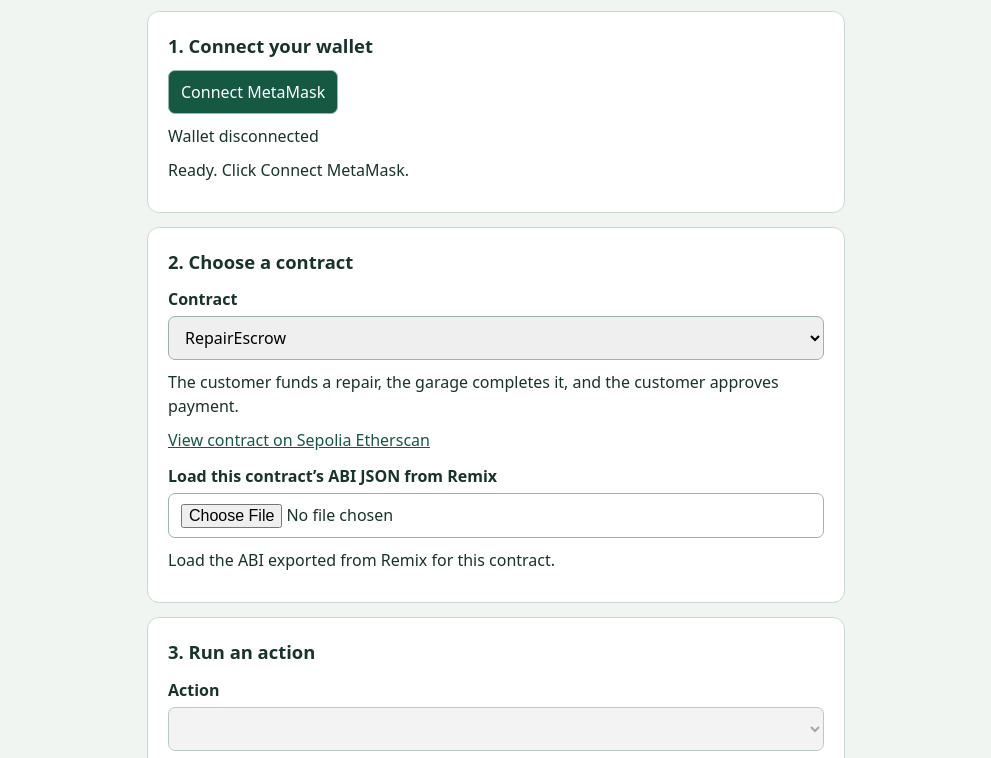
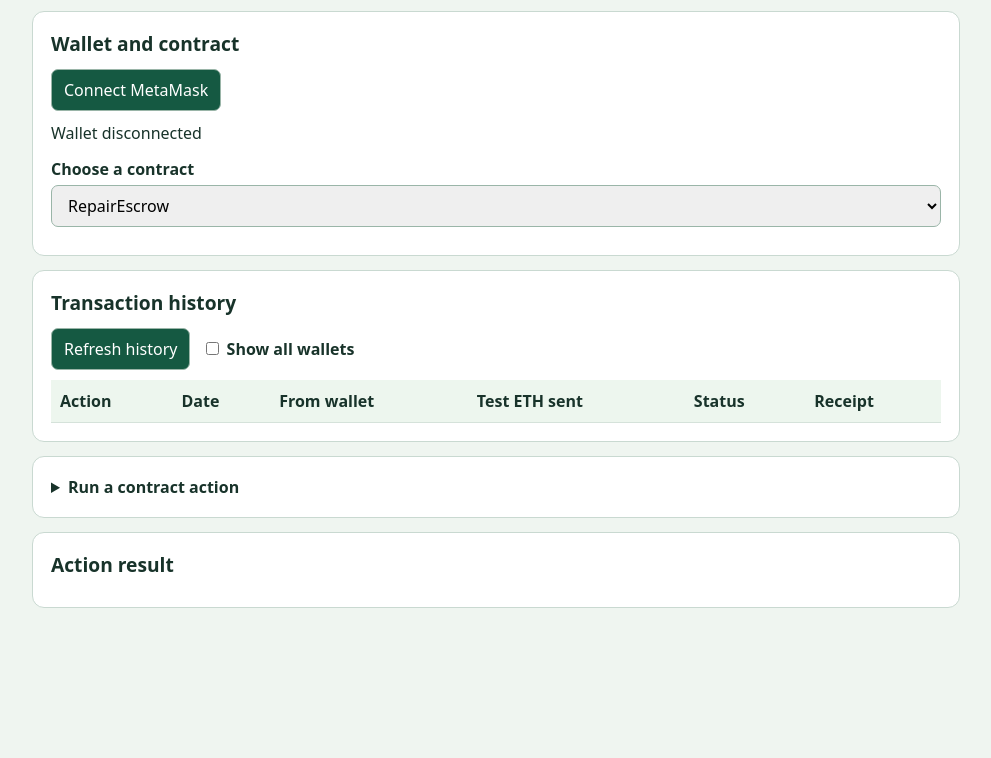
Before and after one commit to dhruvwaghela710-cell/pockit-fintech-prototype, a plain HTML site: page index.html in a window 1280 px wide. Shown: the part 109-867 px from the top of the page, without its empty margins (144-1135 px from the left). After the commit the page ends 800 px from the top, so only its background shows below. Drawn offline with nearby package versions, Linux system fonts and the light colour scheme.

Commit message:
Update index.html

```diff
--- a/index.html
+++ b/index.html
@@ -3,87 +3,183 @@
 <head>
   <meta charset="utf-8">
   <meta name="viewport" content="width=device-width, initial-scale=1">
-  <title>Pockit | Blockchain Demo</title>
+  <title>Pockit | Sepolia Dashboard</title>
+
   <style>
     * { box-sizing: border-box; }
+
     body {
       margin: 0;
+      background: #eff5f0;
+      color: #18332a;
       font: 16px/1.5 system-ui, sans-serif;
-      color: #18332a;
-      background: #f1f5f2;
     }
-    main { max-width: 730px; margin: auto; padding: 24px 16px; }
-    section {
+
+    main {
+      max-width: 960px;
+      margin: auto;
+      padding: 24px 16px;
+    }
+
+    h1, h2, p { margin: 0 0 10px; }
+    h2 { font-size: 1.2rem; }
+    p, pre { overflow-wrap: anywhere; }
+
+    section, details {
       margin: 14px 0;
-      padding: 20px;
+      padding: 18px;
       background: white;
       border: 1px solid #c9d9d1;
       border-radius: 12px;
     }
-    h1, h2, p { margin: 0 0 10px; }
-    h2 { font-size: 1.15rem; }
-    label { display: block; margin-top: 12px; font-weight: 600; }
-    input, select, button {
-      font: inherit;
-      padding: 9px 12px;
+
+    label {
+      display: block;
+      margin: 12px 0 4px;
+      font-weight: 600;
+    }
+
+    input, select, button { font: inherit; }
+
+    input:not([type="checkbox"]), select, button {
+      padding: 8px 12px;
       border: 1px solid #9ab5a8;
       border-radius: 7px;
     }
-    input, select { display: block; width: 100%; margin: 5px 0 10px; }
-    button { color: white; background: #155942; cursor: pointer; }
-    button:disabled { opacity: .55; cursor: default; }
+
+    input:not([type="checkbox"]), select {
+      display: block;
+      width: 100%;
+      margin: 4px 0 10px;
+    }
+
+    button {
+      background: #155942;
+      color: white;
+      cursor: pointer;
+    }
+
+    button:disabled {
+      opacity: .55;
+      cursor: default;
+    }
+
     a { color: #155942; }
-    #wallet, #status { margin-top: 10px; overflow-wrap: anywhere; }
-    pre { white-space: pre-wrap; overflow-wrap: anywhere; }
+    summary { cursor: pointer; font-weight: 650; }
+    pre { white-space: pre-wrap; }
     pre:empty { display: none; }
+
+    .tools {
+      display: flex;
+      align-items: center;
+      flex-wrap: wrap;
+      gap: 12px;
+      margin-bottom: 10px;
+    }
+
+    .tools label { margin: 0; }
+    .table-scroll { overflow-x: auto; }
+
+    table {
+      width: 100%;
+      min-width: 690px;
+      border-collapse: collapse;
+    }
+
+    th, td {
+      padding: 9px;
+      border-bottom: 1px solid #d5e2da;
+      text-align: left;
+      vertical-align: top;
+    }
+
+    th { background: #edf6ee; }
+    #wallet, #history-more { margin-top: 10px; }
+    #load-error { color: #9d231e; }
   </style>
 
-  <script defer src="https://cdn.jsdelivr.net/npm/ethers@6.13.5/dist/ethers.umd.min.js"></script>
+  <script
+    defer
+    src="https://cdn.jsdelivr.net/npm/ethers@6.13.5/dist/ethers.umd.min.js"
+  ></script>
   <script
     defer
     src="./app.js"
-    onerror="document.getElementById('status').textContent = 'Could not load app.js. Check the filename and folder.'"
+    onerror="document.getElementById('load-error').textContent = 'Could not load app.js. Check the filename and folder.'"
   ></script>
 </head>
+
 <body>
   <main>
     <h1>Pockit Blockchain Demo</h1>
-    <p>Florist and garage smart contracts on Sepolia.</p>
+    <p>Florist and garage contracts on Sepolia.</p>
+    <p id="load-error" role="alert"></p>
 
     <section>
-      <h2>1. Connect your wallet</h2>
+      <h2>Wallet and contract</h2>
       <button id="connect" type="button">Connect MetaMask</button>
       <p id="wallet" aria-live="polite">Wallet disconnected</p>
-      <p id="status" role="status">Loading the app…</p>
+      <p id="status" role="status"></p>
+
+      <label for="contract">Choose a contract</label>
+      <select id="contract"></select>
+      <p id="description"></p>
     </section>
 
     <section>
-      <h2>2. Choose a contract</h2>
-      <label for="contract">Contract</label>
-      <select id="contract"></select>
-      <p id="description"></p>
-      <a id="address" target="_blank" rel="noopener noreferrer">View contract on Sepolia Etherscan</a>
+      <h2>Transaction history</h2>
+      <div class="tools">
+        <button id="history-refresh" type="button">Refresh history</button>
+        <label>
+          <input id="history-all" type="checkbox">
+          Show all wallets
+        </label>
+      </div>
+
+      <p id="history-status" role="status"></p>
+
+      <div class="table-scroll">
+        <table aria-label="Sepolia contract transactions">
+          <thead>
+            <tr>
+              <th scope="col">Action</th>
+              <th scope="col">Date</th>
+              <th scope="col">From wallet</th>
+              <th scope="col">Test ETH sent</th>
+              <th scope="col">Status</th>
+              <th scope="col">Receipt</th>
+            </tr>
+          </thead>
+          <tbody id="history-rows"></tbody>
+        </table>
+      </div>
+
+      <button id="history-more" type="button" hidden>
+        Load older transactions
+      </button>
+    </section>
+
+    <details id="action-panel">
+      <summary>Run a contract action</summary>
 
       <label for="abi">Load this contract’s ABI JSON from Remix</label>
       <input id="abi" type="file" accept=".json,.abi,application/json">
-      <p id="abi-status" aria-live="polite"></p>
-    </section>
+      <p id="abi-status" role="status"></p>
 
-    <section>
-      <h2>3. Run an action</h2>
-      <form id="form">
-        <label for="action">Action</label>
+      <form id="action-form">
+        <label for="action">Choose an action</label>
         <select id="action" disabled></select>
         <div id="fields"></div>
         <button id="run" type="submit" disabled>Run action</button>
       </form>
-    </section>
+    </details>
 
-    <section>
-      <h2>Result</h2>
-      <a id="receipt" target="_blank" rel="noopener noreferrer" hidden>Open transaction receipt</a>
+    <section id="result-panel">
+      <h2>Action result</h2>
       <pre id="result" aria-live="polite"></pre>
-      <p id="remix" hidden></p>
+      <a id="receipt" target="_blank" rel="noopener noreferrer" hidden>
+        Open this transaction receipt
+      </a>
     </section>
   </main>
 </body>
```
